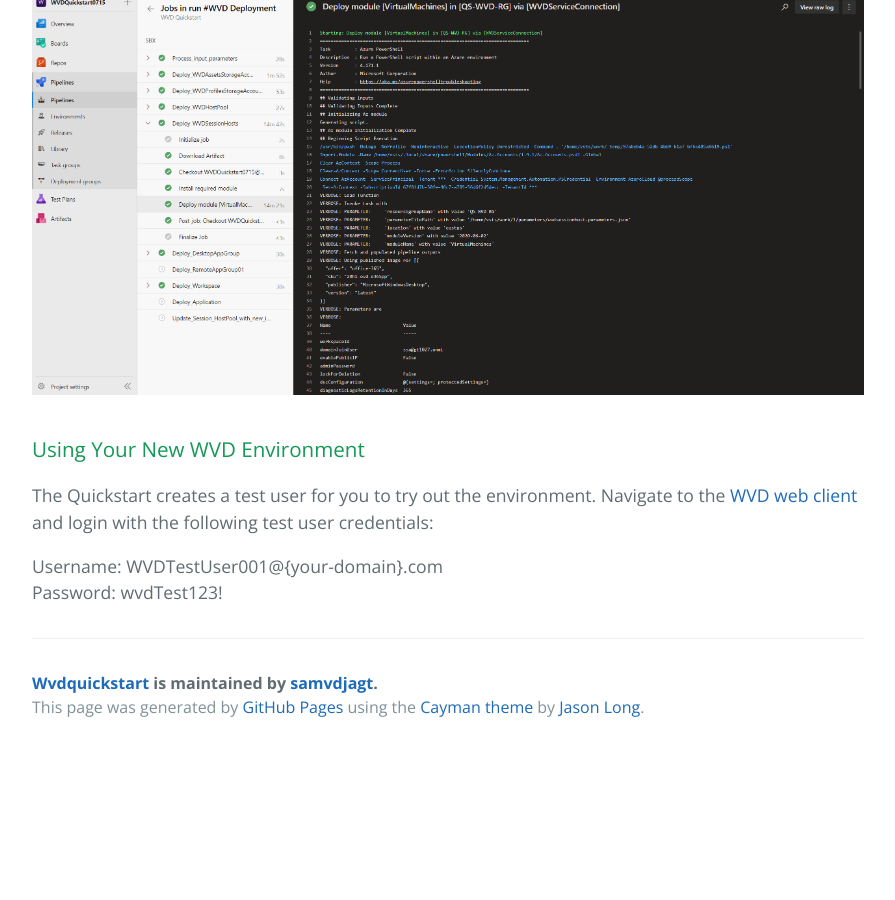
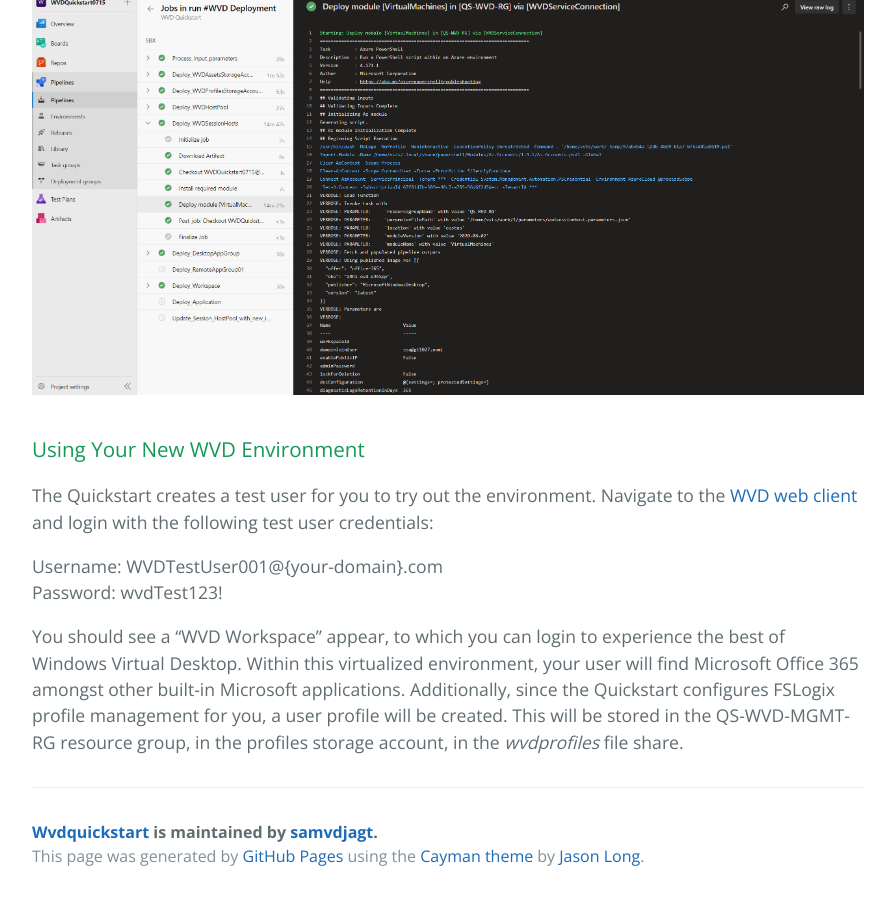
Before and after one commit to samvdjagt/wvdquickstart, a Jekyll site: the page built from howto.md, in a window 1280 px wide and 900 px high, scrolled down 3190 px. Shown: the whole window, without its empty margins (192-1087 px from the left). Built offline with Jekyll 4.4.1, drawn with Linux system fonts in a browser that asks for light colours; before the commit the page ends 3941 px from its top, so only the background shows below that.

Commit message:
Update howto.md

```diff
--- a/howto.md
+++ b/howto.md
@@ -44,3 +44,5 @@
 
 Username: WVDTestUser001@{your-domain}.com <br>
 Password: wvdTest123!
+
+You should see a "WVD Workspace" appear, to which you can login to experience the best of Windows Virtual Desktop. Within this virtualized environment, your user will find Microsoft Office 365 amongst other built-in Microsoft applications. Additionally, since the Quickstart configures FSLogix profile management for you, a user profile will be created. This will be stored in the QS-WVD-MGMT-RG resource group, in the profiles storage account, in the *wvdprofiles* file share.
```
